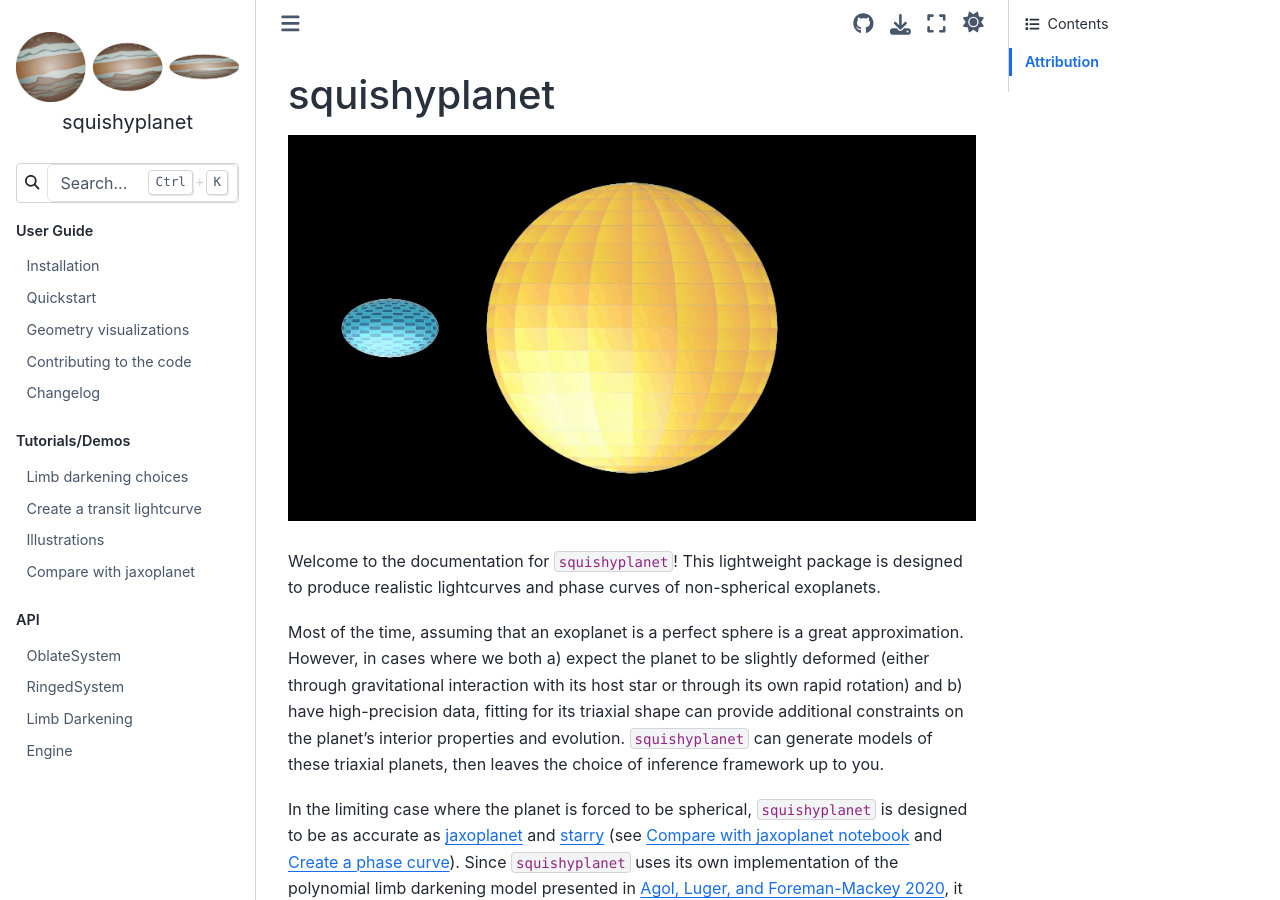
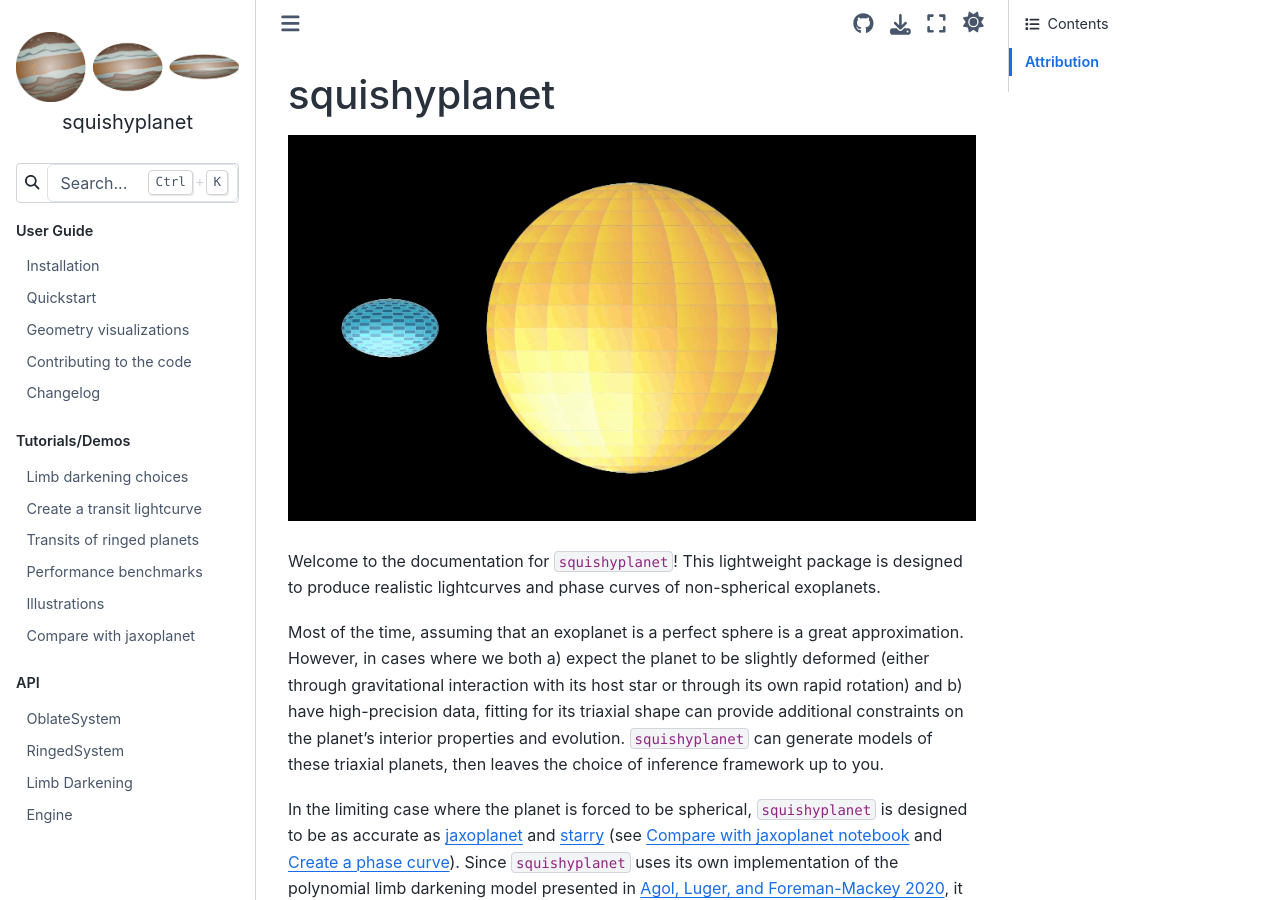
Before and after one commit to ben-cassese/squishyplanet, a Sphinx documentation site: the page built from docs/index.md, in a window 1280 px wide and 900 px high. Built offline with Sphinx 7.4.7 and the Sphinx Book theme 1.1.4, drawn with Linux system fonts in a browser that asks for light colours; pages that are not in the unit, such as notebooks, are missing from menus.

Commit message:
performance notebook

```diff
--- a/docs/index.md
+++ b/docs/index.md
@@ -65,6 +65,8 @@ tutorials/fit_oblate_transit.ipynb
 tutorials/limb_darkening_choices.ipynb
 tutorials/create_a_lightcurve.ipynb
 tutorials/create_a_phase_curve.ipynb
+tutorials/ringed_transits.ipynb
+tutorials/performance.ipynb
 tutorials/illustrations.ipynb
 tutorials/lightcurve_compare.ipynb
 
```
Also changed, not shown: docs/tutorials/performance.ipynb (added).
